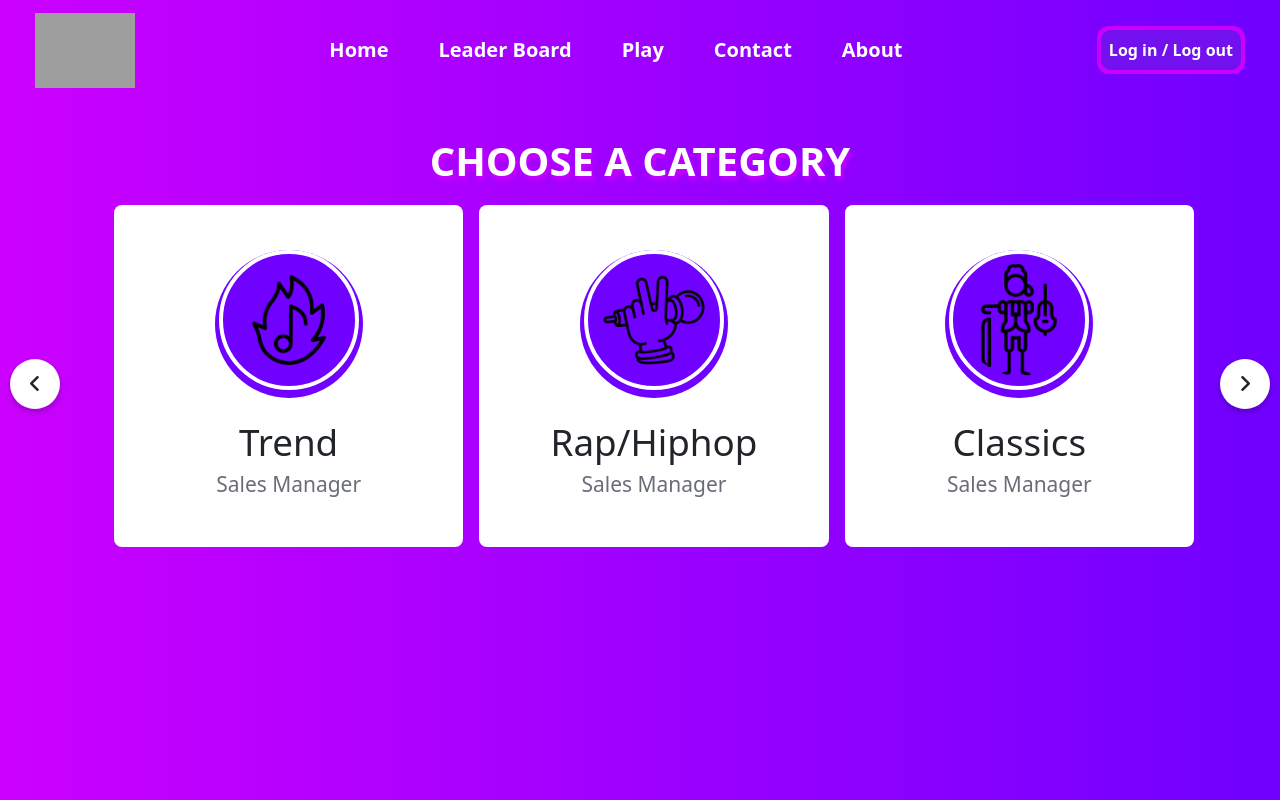
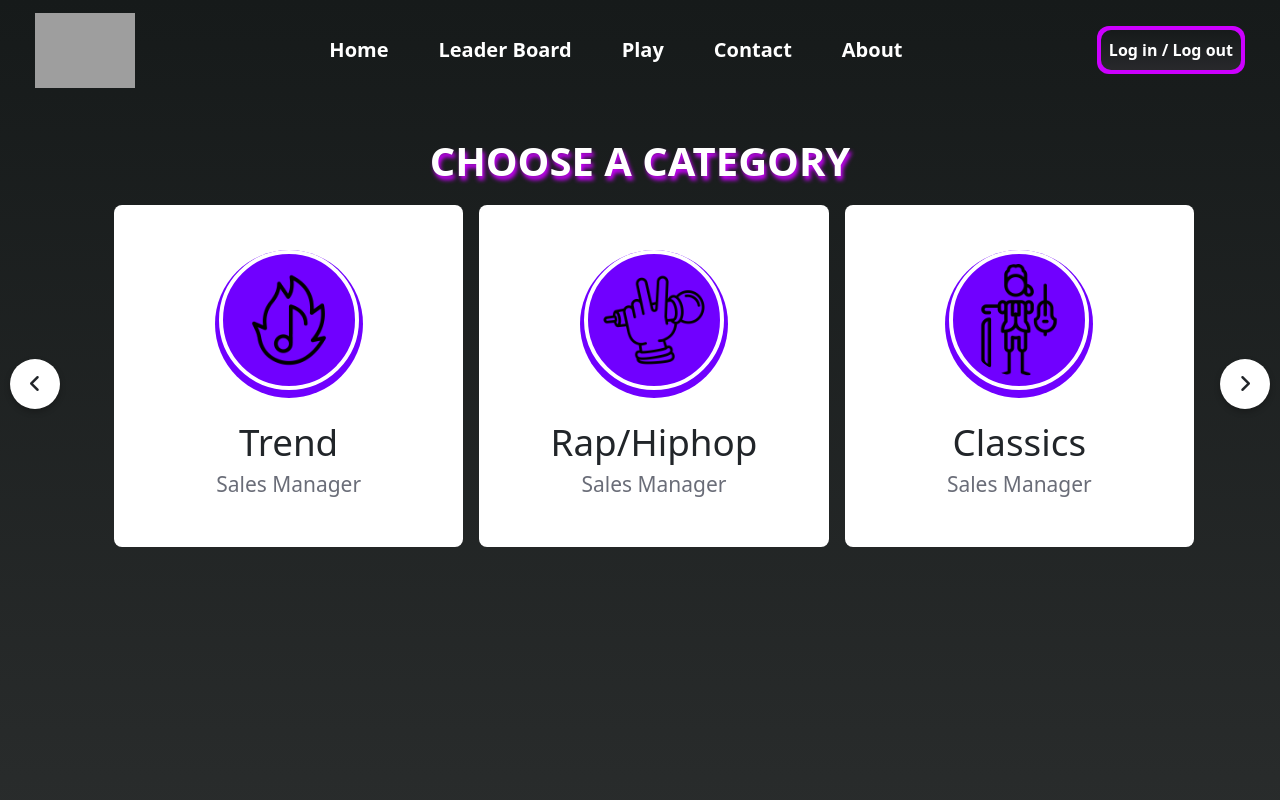
Before and after one commit to atakanhbk/GuessMusic, a React (Create React App) app in the folder guessmusic/: page / in a window 1280 px wide. Built offline with nearby package versions, Linux system fonts and the light colour scheme; grey boxes are pictures that could not be loaded.

Commit message:
Update App.css

```diff
--- a/guessmusic/src/App.css
+++ b/guessmusic/src/App.css
@@ -11,7 +11,8 @@
   position: absolute;
   width: 100%;
   height: 100%;
-  background: linear-gradient(to right, #cc00ff, #7000ff);
+  /* background: linear-gradient(to right, #cc00ff, #7000ff); */
+  background: linear-gradient(to bottom, #161a1a 0%, rgba(38,41,41,0.99) 100%);
 }
 
 #home {
@@ -60,7 +61,7 @@ li {
 }
 
 .account-button {
- background-color: rgb(114, 16, 239);
+  background: linear-gradient(to bottom, #161a1a 0%, rgba(38,41,41,0.99) 100%);
  border-radius: 10px;
  padding: 8px;
  box-sizing: border-box;
```
